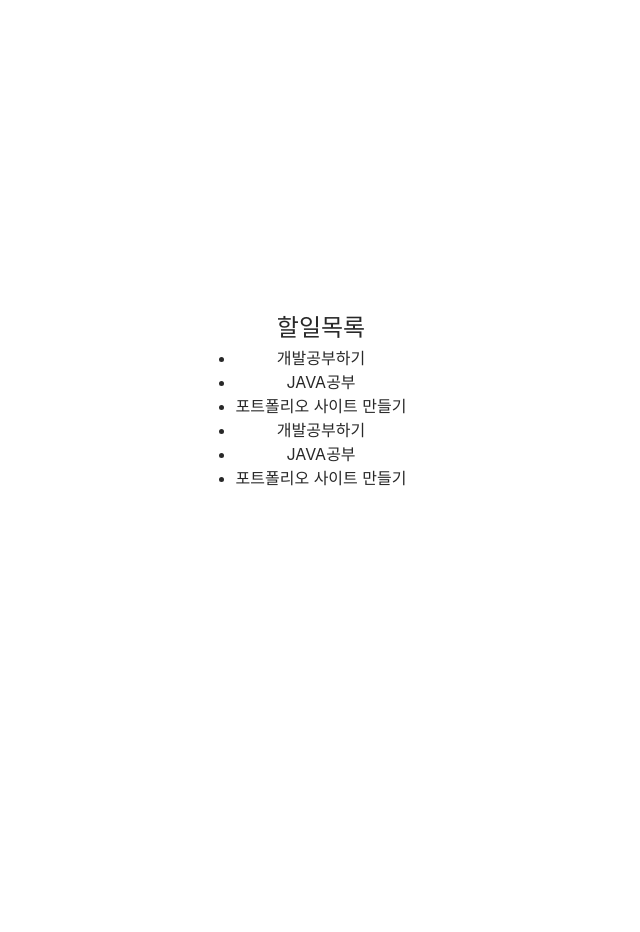
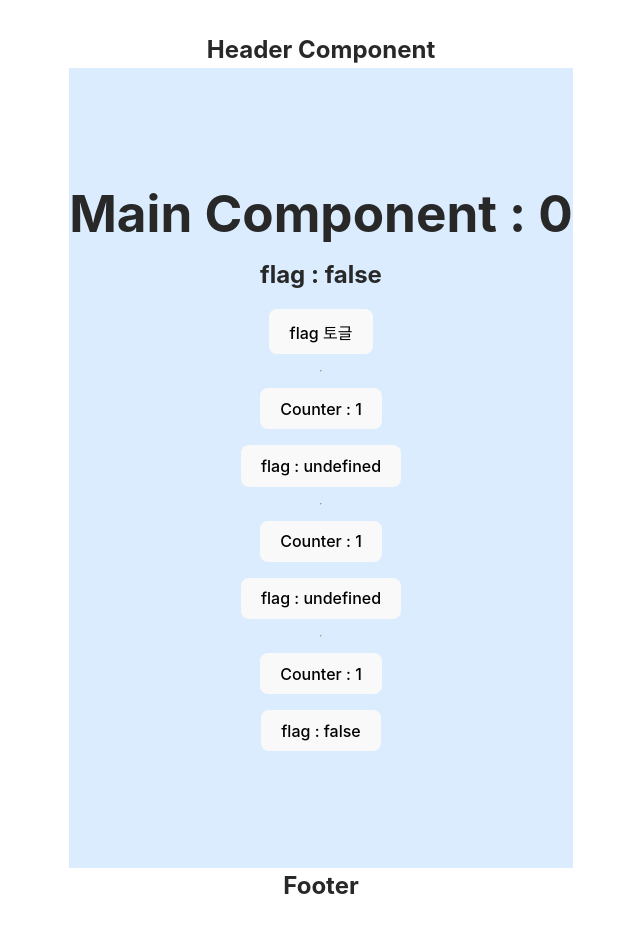
Before and after one commit to JahyunBaek/study-react, a React (Vite) app: page / in a window 1280 px wide. Shown: the top 932 px of the page, without its empty margins (319-959 px from the left). Before the commit the page ends 800 px from the top, so only its background shows below. Built offline with nearby package versions, Linux system fonts and the light colour scheme.

Commit message:
[ADD] 스냅샷 State, Batching & 업데이터 함수

```diff
--- a/src/components/Counter.jsx
+++ b/src/components/Counter.jsx
@@ -1,11 +1,13 @@
 import { useState } from "react";
 
 const Counter = ({onClick, flag, setFlag}) => {
-    const [counter, setCounter] = useState(0);
-    console.log('flag',flag);
-    console.log('setFlag',setFlag);
+    const [counter, setCounter] = useState(1);
     const handleCounter = (e) => {
-        setCounter(counter + 1);
+
+
+    setCounter(counter + 5);
+    setCounter((prevCounter) => prevCounter+1);
+    setCounter(counter + 10);
         if(onClick){
             onClick();
         }
--- a/src/components/Main.jsx
+++ b/src/components/Main.jsx
@@ -1,16 +1,20 @@
 import Counter from './Counter';
 import { useState } from 'react';
-function Main(){
+const Main = () => {
   const [counter, setCounter] = useState(0);
   const [flag, setFlag] = useState(false);
+
+
   const handleMain = () => {
     setCounter(counter + 1);
   }
+
     return (
       <main>
         <h1>Main Component : {counter}</h1>
         <h2>flag : {flag.toString()}</h2>
         <button onClick={() => setFlag(!flag)}>flag 토글</button>
+        <hr />
        <Counter onClick={handleMain} />
        <hr />
        <Counter onClick={handleMain} />
--- a/src/main.jsx
+++ b/src/main.jsx
@@ -1,12 +1,11 @@
 import React from 'react'
 import ReactDOM from 'react-dom/client'
-import App from './AppPure'
-import AppTodo from './AppTodo'
+import AppCounter from './AppCounter'
 import './index.css'
 
 ReactDOM.createRoot(document.getElementById('root')).render(
   //StrictMode 는 개발중에 컴포넌트에서 일반적인 버그를 빠르게 찾을 수 있도록 합니다. 렌더링을 한번  더 함.
   <React.StrictMode>
-    <AppTodo />
+    <AppCounter />
   </React.StrictMode>
 )
```
